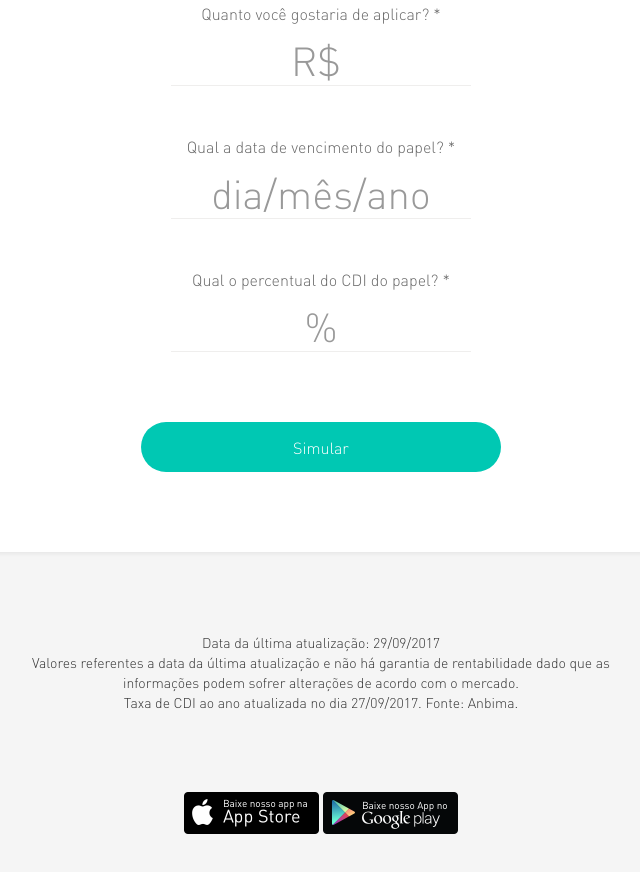
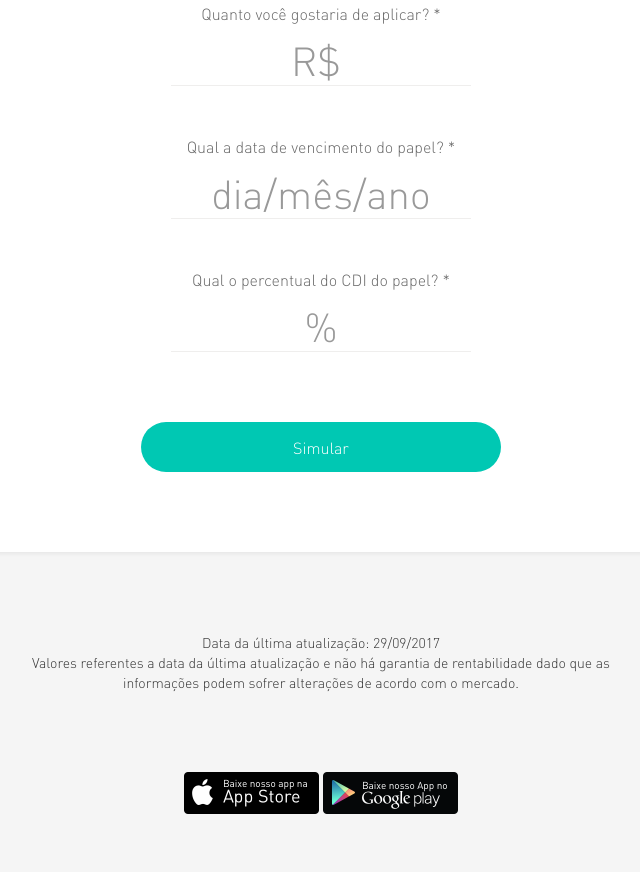
Before and after one commit to lucasdaiki/simulador-rendafixa, a website: page index.html in a window 1280 px wide. Shown: the part 331-1203 px from the top of the page, without its empty margins (319-959 px from the left). Drawn offline with Linux system fonts and the light colour scheme; files whose address does not match are found by name.

Commit message:
Retirando linha desnecessária que fala sobre a taxa do CDI do disclaimer

```diff
--- a/index.html
+++ b/index.html
@@ -21,7 +21,6 @@
 <noscript><iframe src="https://www.googletagmanager.com/ns.html?id=GTM-TM549J"
 height="0" width="0" style="display:none;visibility:hidden"></iframe></noscript>
 <!-- End Google Tag Manager (noscript) -->
-
 
 <main>
 	<a href="http://easynvest.com.br/"><img src="assets/images/logo.svg" alt="Easynvest - Simulador de Renda Fixa"></a>
@@ -107,7 +106,6 @@ height="0" width="0" style="display:none;visibility:hidden"></iframe></noscript>
 	<p class="iz-disclaimer">
 		Data da última atualização: <span data-attr="today"></span> <br>
 		Valores referentes a data da última atualização e não há garantia de rentabilidade dado que as informações podem sofrer alterações de acordo com o mercado.<br>
-		Taxa de CDI ao ano atualizada no dia 27/09/2017. Fonte: Anbima.<br>
 	</p>
 	<div class="iz-mobile-badges">
 		<a href="https://itunes.apple.com/br/app/easynvest-renda-fixa/id1065904944?mt=8"><img src="assets/images/appstore.png"></a>
```
